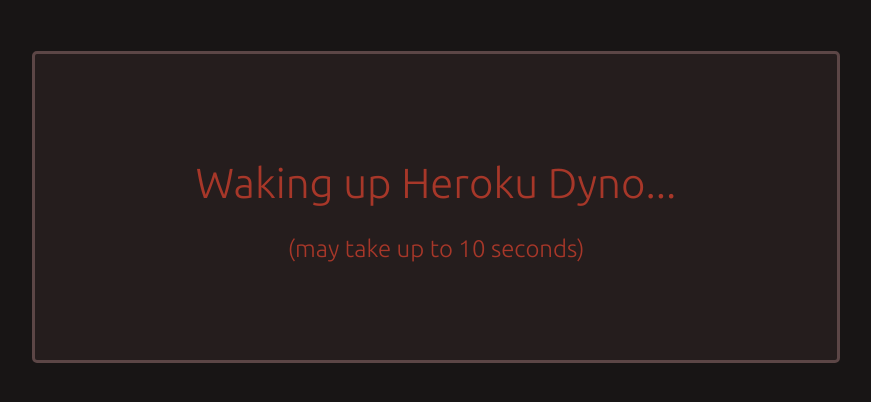
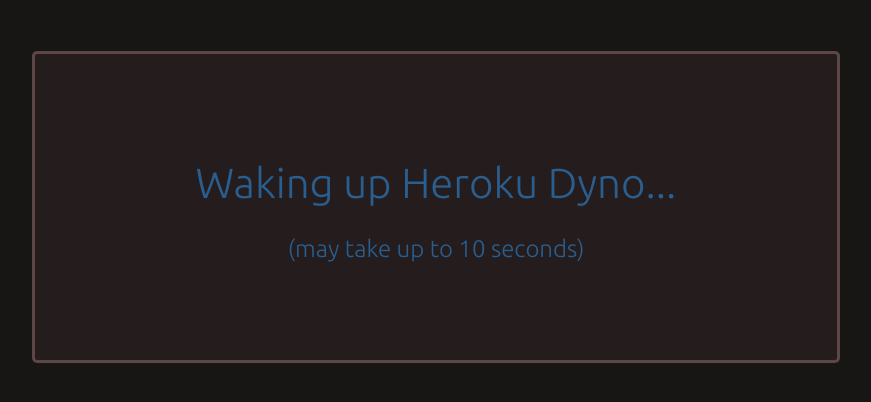
Before and after one commit to austenc-id/Portfolio, a Vue app in the folder client/: page / in a window 1280 px wide. Shown: the top 402 px of the page, without its empty margins (204-1075 px from the left). Built offline with nearby package versions, Linux system fonts and the light colour scheme; no server answers.

Commit message:
update theme to test gh-action

```diff
--- a/client/src/assets/style/source/theme/_theme.scss
+++ b/client/src/assets/style/source/theme/_theme.scss
@@ -20,7 +20,7 @@
         color: $froth;
 
         .load-screen {
-            color: $lava;
+            color: $ocean;
 
             * {
                 font-weight: normal;
--- a/client/src/assets/style/style.css
+++ b/client/src/assets/style/style.css
@@ -8,7 +8,7 @@
   color: #5c4646;
 }
 body #app .load-screen {
-  color: #a73729;
+  color: #2a5e8f;
 }
 body #app .load-screen * {
   font-weight: normal;
```
Also changed, not shown: 1 other file (tests, documents, lock files or other folders).
